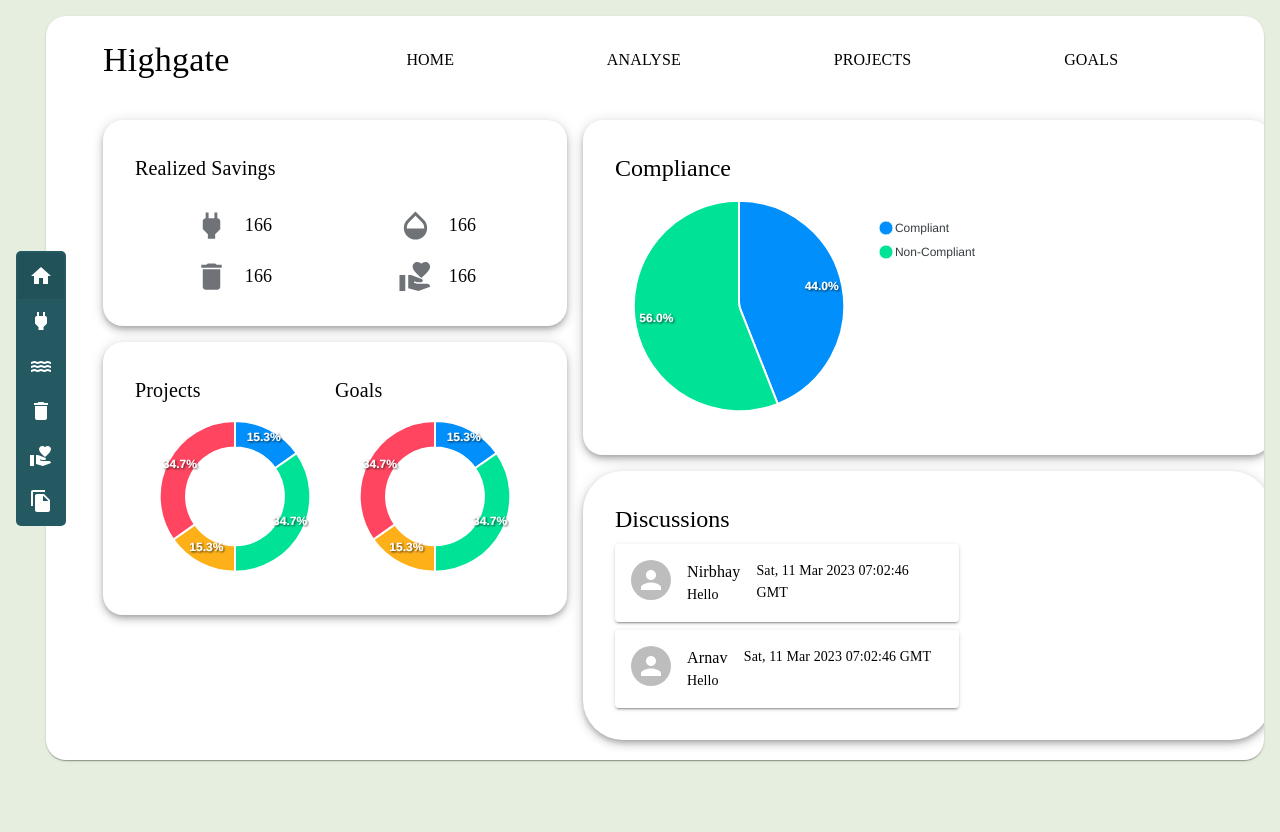
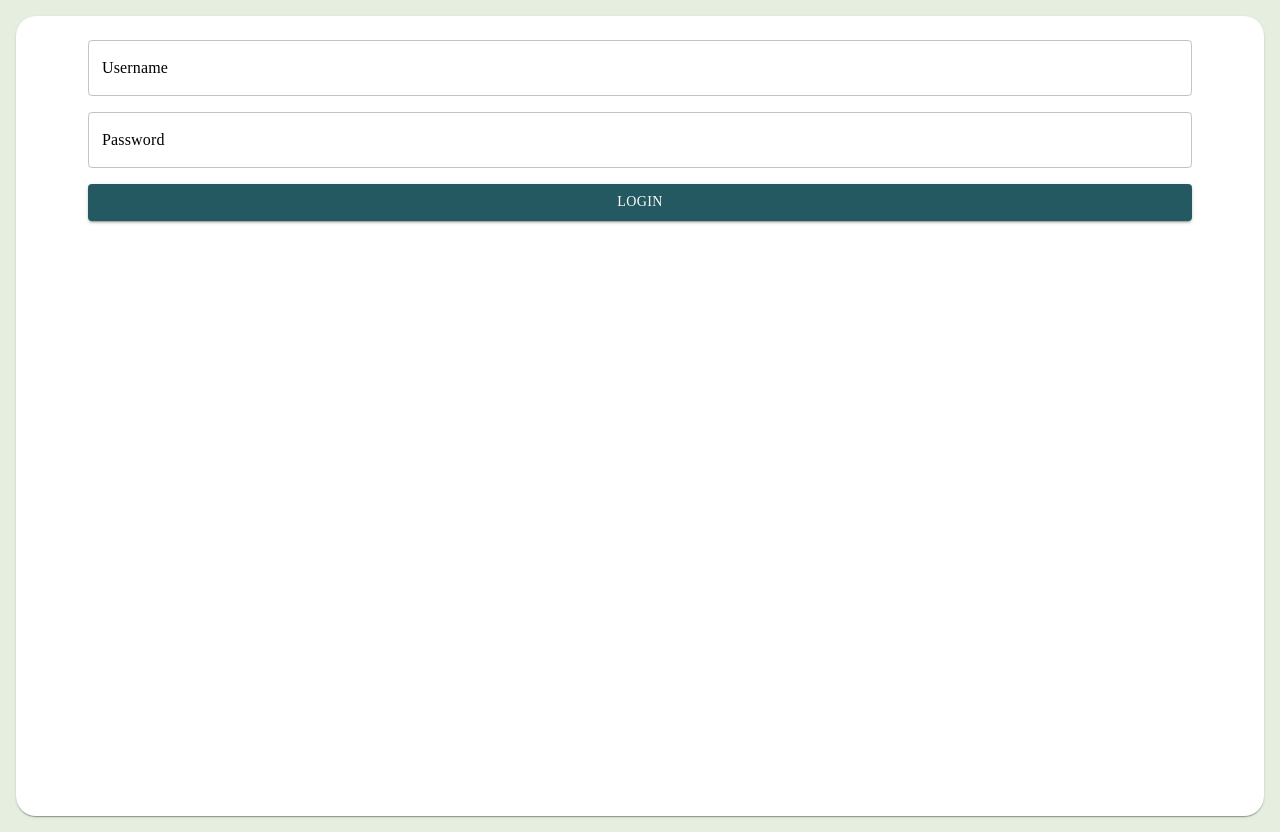
Before and after one commit to nirbhaysinghnarang/highgate_ems, a React (Create React App) app: page /auth in a window 1280 px wide. Built offline with nearby package versions, Linux system fonts and the light colour scheme.

Commit message:
Add login.

```diff
--- a/package.json
+++ b/package.json
@@ -13,6 +13,7 @@
     "@testing-library/react": "^13.4.0",
     "@testing-library/user-event": "^13.5.0",
     "apexcharts": "^3.37.1",
+    "axios": "^1.3.6",
     "react": "^18.2.0",
     "react-apexcharts": "^1.4.0",
     "react-dom": "^18.2.0",
--- a/src/App.js
+++ b/src/App.js
@@ -1,6 +1,7 @@
 import { BrowserRouter as Router, Routes, Route } from "react-router-dom";
 import { Box } from "@mui/system";
 import HomeScreen from "./CoreScreens/HomeScreen";
+import LoginScreen from "./CoreScreens/LoginScreen";
 import { ThemeProvider } from "@mui/material/styles";
 import { AppTheme } from "./Theme.js";
 import "./App.css";
@@ -19,6 +20,7 @@ function App() {
       >
         <Router>
           <Routes>
+            <Route path="/auth" element={<LoginScreen></LoginScreen>}/>
             <Route path="/home" element={<HomeScreen />} />
             <Route path="*" element={<HomeScreen />} />
 
--- /dev/null
+++ b/src/Client/apiClient.js
@@ -0,0 +1,11 @@
+import axios from "axios";
+
+const API_URL = "https://4gezcfqhdh.execute-api.us-east-2.amazonaws.com/testing"
+
+export async function loginLambda(email, password){
+    const endpoint = API_URL+"/auth"
+    return await axios.post(endpoint, JSON.stringify({
+        "email":email,
+        "password":password,
+    }))
+}
--- a/src/Components/ComplianceAnalytic.js
+++ b/src/Components/ComplianceAnalytic.js
@@ -3,7 +3,7 @@ import { Stack, Typography, Card } from "@mui/material";
 
 export function ComplianceAnalytic({ series, labels }) {
   return (
-    <Card sx={{ padding: 4, borderRadius: 5, width:"100%" }} elevation={5}>
+    <Card sx={{ padding: 4, borderRadius: 5 }} elevation={5}>
       <Stack direction="column">
       <Typography variant="h5" gutterBottom>
         {" "}
--- a/src/Components/Page.js
+++ b/src/Components/Page.js
@@ -4,7 +4,7 @@ import { forwardRef } from "react";
 import NavBar from "./NavBar";
 import { Card, Container } from "@mui/material";
 // ----------------------------------------------------------------------
-const Page = forwardRef(({ children, title = "", ...other }, ref) => (
+const Page = forwardRef(({ children, title = "",isLogin=false, ...other  }, ref) => (
   <Card
     p={2}
     sx={{ borderRadius: 5, width: "100%", height: "100%", }}
@@ -15,7 +15,7 @@ const Page = forwardRef(({ children, title = "", ...other }, ref) => (
       <Helmet>
         <title>{title}</title>
       </Helmet>
-      <NavBar></NavBar>
+      {!isLogin && <NavBar></NavBar>}
       {children}
     </Container>
   </Card>
--- a/src/CoreScreens/HomeScreen.js
+++ b/src/CoreScreens/HomeScreen.js
@@ -50,9 +50,9 @@ export default function HomeScreen() {
         <Stack direction="column" flex={1} flexGrow={1} spacing={2}>
           <Snapshot power={"166"} waste={"166"} water={"166"} hours={"166"} />
           <ProgressAnaytic
-          goalSeries={[44, 100 ,44, 100]}
+            goalSeries={[44, 100, 44, 100]}
             goalLabels={["Not started", "On track", "Falling short", "Done"]}
-          projectSeries={[44, 100 ,44, 100]}
+            projectSeries={[44, 100, 44, 100]}
             projectLabels={["Not started", "On track", "Falling short", "Done"]}></ProgressAnaytic>
         </Stack>
         <Stack direction="column" flex={1} flexGrow={2} spacing={2}>
@@ -70,9 +70,9 @@ export default function HomeScreen() {
 
   function Electricity() {
     return (
-      <Stack direction="row" justifyContent="flex-start" spacing={2} flex={1}>
+      <Stack direction="row" justifyContent="flex-start" spacing={2} flex={1} maxWidth>
         <Stack direction="column" flex={1} flexGrow={2} spacing={2}>
-      <Card sx={{ padding: 2, borderRadius: 5 }} elevation={5} style = {{width:"100", height:"100"}}>
+          <Card sx={{ padding: 2, borderRadius: 5 }} elevation={5} style={{ width: "100", height: "100" }}>
             <Stack direction="column" spacing={2} flex={1}>
               <Typography variant="h4" sx={{ mb: 3 }}>
                 {"$30,469"}
@@ -93,12 +93,12 @@ export default function HomeScreen() {
               //["Jan", "Feb", "Mar", "Apr", "May", "Jun", "Jul", "Aug", "Sep", "Oct", "Nov", "Dec"]
               categories: [1, 2, 3, 4, 5, 6, 7, 8, 9, 10, 11, 12]
             }}
-        cardStyle = {{width:"100", height:"700"}}
-        graphHeight = "300"
+            cardStyle={{ width: "100", height: "700" }}
+            graphHeight="300"
             graphWidth={"300"}>
           </SavingsAnalytic>
         </Stack>
-      <Stack direction="column" flex={1} flexGrow={2} spacing={2}>
+        <Stack direction="column" flex={1} spacing={2}>
           <ComplianceAnalytic
             series={[43, 100 - 44]}
             labels={["Compliant", "Non-Compliant"]}
@@ -130,7 +130,7 @@ export default function HomeScreen() {
       <Stack direction="row" justifyContent="space-evenly" spacing={2} flex={1} flexGrow={2}>
         <Stack direction="column" spacing={2}>
           <VolunteerSnapshot hours={"30,649"} raised={"USD 30,000"} engagement={"500 people"}> </VolunteerSnapshot>
-          <VolunteeringAnalytic series={[1,2,3]} labels={["Food", "Env", "Edu", "Health", "Misc"]}></VolunteeringAnalytic>
+          <VolunteeringAnalytic series={[1, 2, 3]} labels={["Food", "Env", "Edu", "Health", "Misc"]}></VolunteeringAnalytic>
         </Stack>
         <Stack direction="column" flex={1} flexGrow={2}>
           <VolunteerNewsComponent items={VolunteerMock}></VolunteerNewsComponent>
--- /dev/null
+++ b/src/CoreScreens/LoginScreen.js
@@ -0,0 +1,58 @@
+import { styled } from "@mui/material/styles";
+import { useEffect, useState } from "react";
+import { TextField, Button, Stack } from "@mui/material";
+import { loginLambda } from "../Client/apiClient";
+import Page from "../Components/Page";
+const RootStyle = styled(Page)(({ theme }) => ({
+    overflowY: "scroll",
+    [theme.breakpoints.up("md")]: {
+        display: "flex",
+    },
+}));
+
+export default function LoginScreen(){
+    const [username, setUsername] = useState("");
+    const [password, setPassword] = useState("");
+    const handleUsernameChange = (event) => {
+        setUsername(event.target.value);
+    };
+
+    const handlePasswordChange = (event) => {
+        setPassword(event.target.value);
+    };
+
+    const handleSubmit = (event) => {
+        event.preventDefault();
+        loginLambda(username, password).then(response=>{
+            console.log(response);
+        })
+    };
+
+    return (
+
+        <RootStyle title="Login | Highgate EMS " isLogin={true}>
+            <form onSubmit={handleSubmit}>
+                <Stack spacing={2} sx={{padding:3}}>
+                    <TextField
+                        label="Username"
+                        variant="outlined"
+                        value={username}
+                        onChange={handleUsernameChange}
+                    />
+                    <TextField
+                        label="Password"
+                        variant="outlined"
+                        type="password"
+                        value={password}
+                        onChange={handlePasswordChange}
+                    />
+                    <Button sx={{bgcolor:"rgba(36,89,97,1)"}} variant="contained" type="submit">
+                        Login
+                    </Button>
+                </Stack>
+            </form>
+
+        </RootStyle>
+
+    );
+}
```
Also changed, not shown: 1 other file (tests, documents, lock files or other folders). Lines whose indentation alone changed are shown as unchanged.
